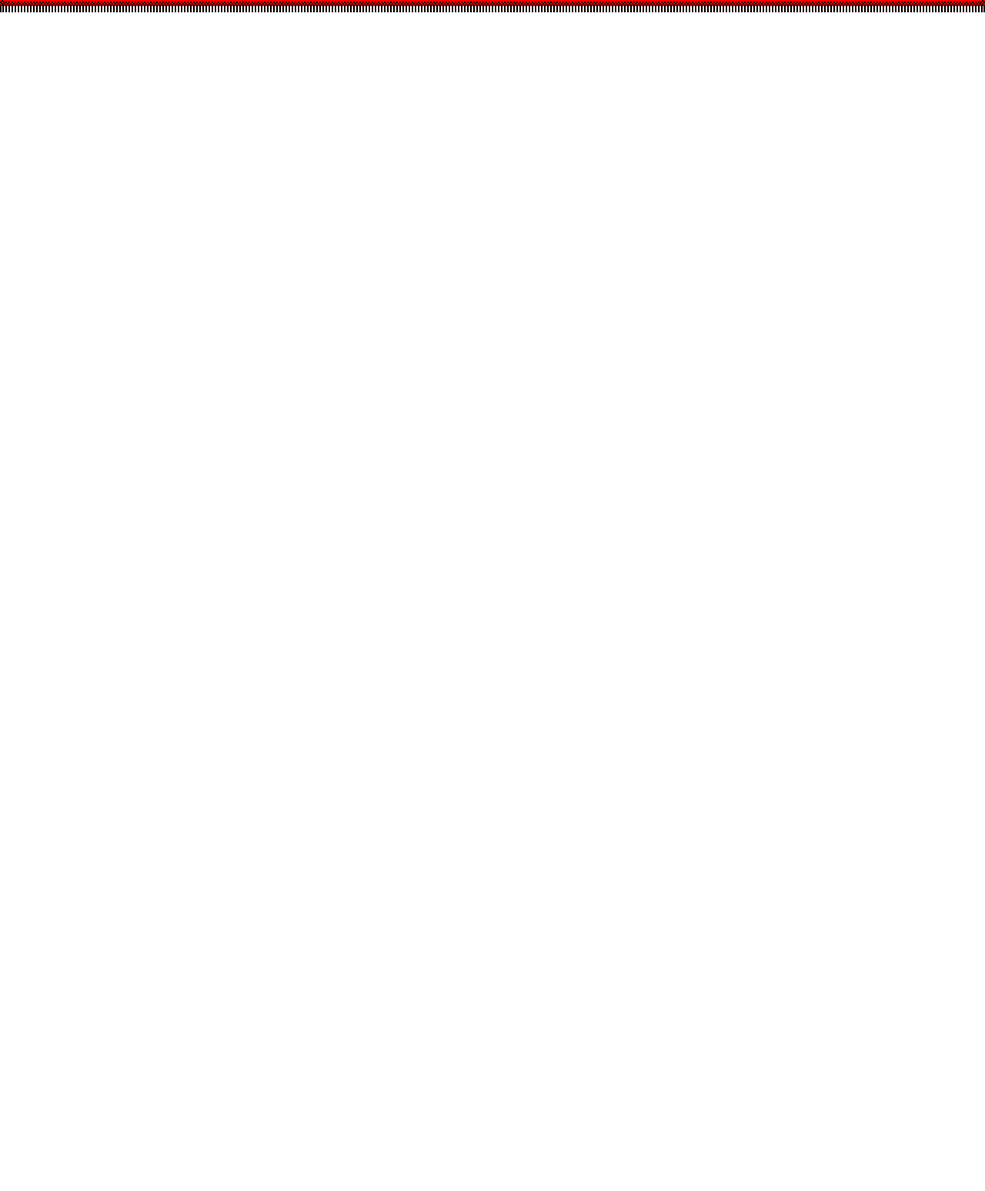
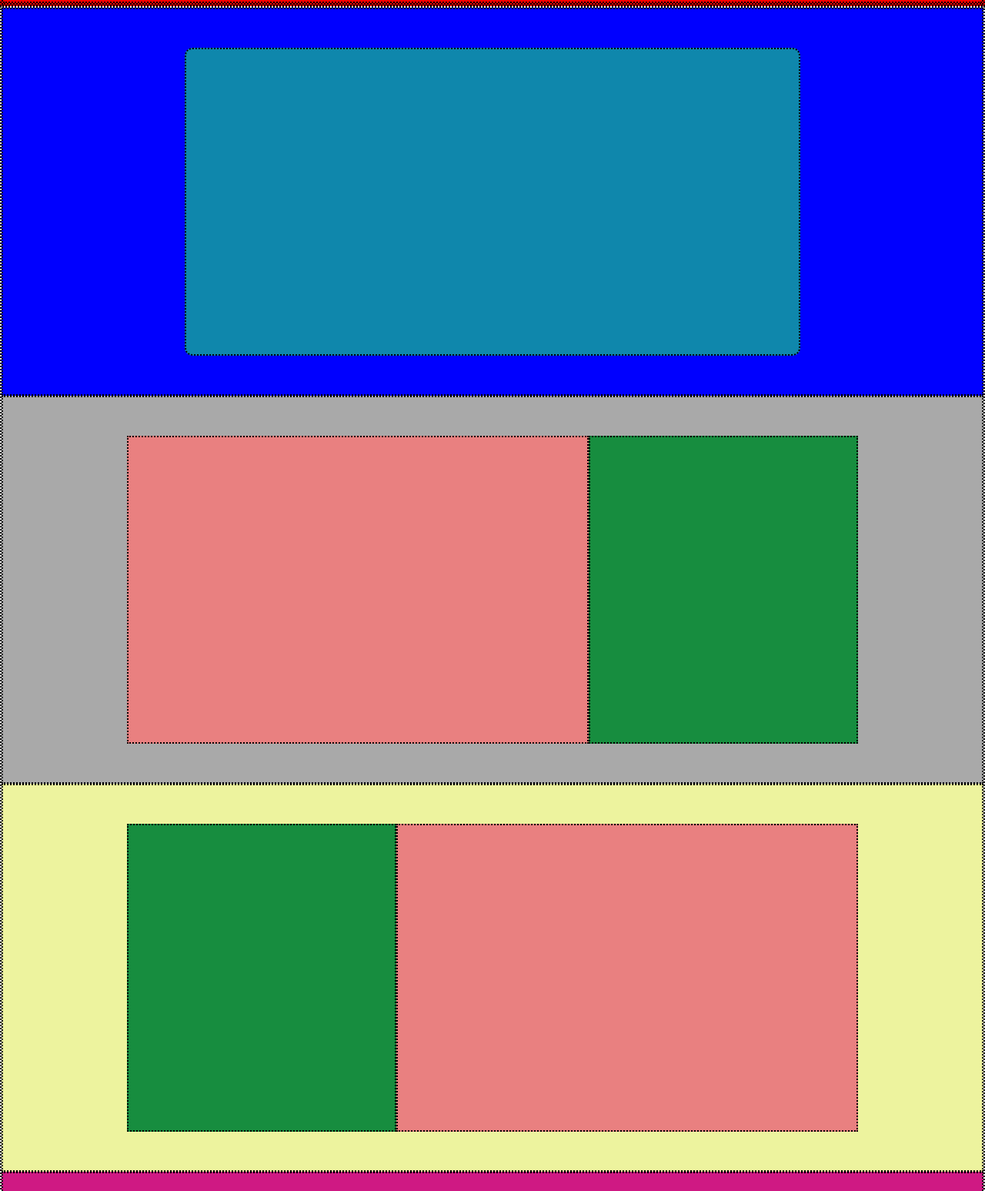
Before and after one commit to Vincenzo-Polverino/htmlcss-struttura-discord, a plain HTML site: page index.html in a window 1280 px wide. Shown: the part 53-1600 px from the top of the page at 77% size. Before the commit the page ends 800 px from the top, so only its background shows below. Drawn offline with Linux system fonts and the light colour scheme.

Commit message:
add main

```diff
--- a/css/style.css
+++ b/css/style.css
@@ -28,7 +28,57 @@
 .debug .login, .link, .logo {
     background-color: chocolate;
 }
+
+
+/*main debug*/
+
+.debug #top-main {
+    background-color: blue;
+}
+
+.debug .top-main-container {
+    background-color: rgb(15, 135, 172);
+    height: 400px;
+    width: 800px;
+}
+
+.debug #midle-main1 {
+    background-color: darkgray;
+}
+
+.debug #midle-main2 {
+    background-color: rgb(237, 243, 158);
+}
+
+.debug #midle-main3 {
+    background-color: rgb(207, 25, 131);
+}
+
+.debug .left-square {
+    background-color: rgb(233, 128, 128);
+    height: 400px;
+    width: 600px;
+}
+
+.debug .right-square {
+    background-color: rgb(23, 141, 63);
+    height: 400px;
+    width: 350px;
+}
+
+.debug #bottom-main {
+    min-height: 500px;
+    background-color: rgba(206, 114, 9, 0.596);
+}
+
+.debug .bottom-main-container {
+    background-color: rgb(92, 6, 27);
+    height: 700px;
+    width: 900px;
+}
+
 /* #endregion debug*/
+
 
 
 /* #region header */
@@ -36,7 +86,6 @@
     justify-content: center;
     padding: 5px;
 }
-
 
 .link {
     padding-left: 20%;
@@ -51,7 +100,21 @@
 
     padding-top: 0.5rem;
     padding-bottom: 0.5rem;
-
 }
 
 /* #endregion header*/
+
+
+
+/* #region main */
+.top-main-container {
+    border-radius: 10px;
+}
+
+#top-main, #midle-main1, #midle-main2, #midle-main3, #bottom-main {
+    justify-content: center;
+    align-items: center;
+    padding: 50px;
+}
+
+/* #endregion */
--- a/index.html
+++ b/index.html
@@ -34,7 +34,33 @@
 
     <!-- #region main -->
     <main>
+        <section id="top-main" class="d-flex">
 
+            <div class="top-main-container"></div>
+        </section>
+
+        <section id="midle-main1" class="d-flex">
+
+            <div class="left-square"></div>
+            <div class="right-square"></div>
+        </section>
+
+        <section id="midle-main2" class="d-flex">
+
+            <div class="right-square"></div>
+            <div class="left-square"></div>
+        </section>
+
+        <section id="midle-main3" class="d-flex">
+
+            <div class="left-square"></div>
+            <div class="right-square"></div>
+        </section>
+
+        <section id="bottom-main" class="d-flex">
+
+            <div class="bottom-main-container"></div>
+        </section>
     </main>
     <!-- #endregion main-->
 
```
